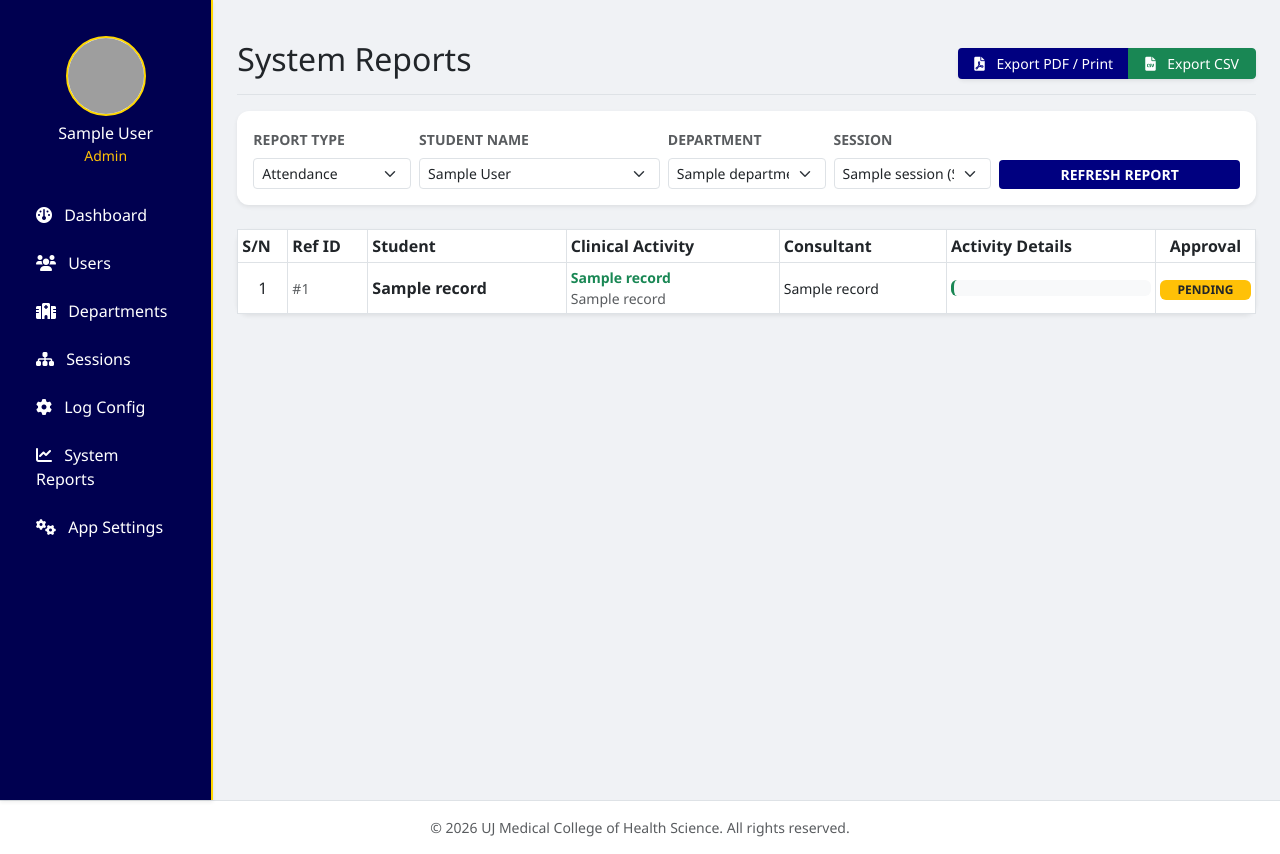
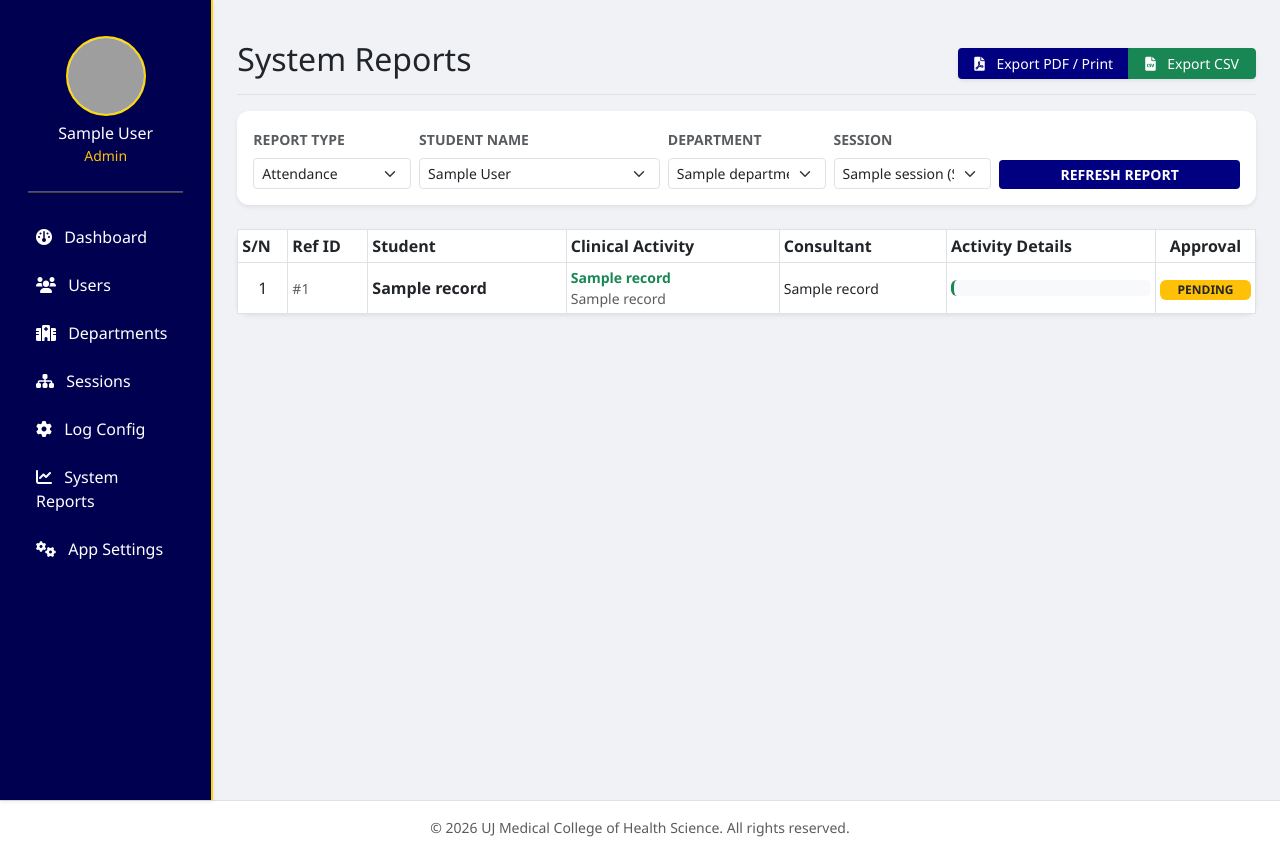
Before and after one commit to kodenyen/ujlogsys, a PHP site: template views/admin/reports.php in a window 1280 px wide. Shown: the part 59-913 px from the top of the page. Run offline with PHP 8.4, Linux system fonts and the light colour scheme; the visitor is signed in with stand-in values (Sample User, id 1); the template is opened without the code that fills it: most values are stand-ins (such as "Sample title", 1, 10 or a date in 2020); data that the repository does not hold is empty; some libraries are stand-ins or nearby versions; grey boxes are pictures that could not be loaded.

Commit message:
UI: Added a line divider in the sidebar profile section.

```diff
--- a/views/layouts/sidebar.php
+++ b/views/layouts/sidebar.php
@@ -11,6 +11,8 @@
             <h6 class="text-white mb-0"><?= $_SESSION['full_name'] ?? 'User' ?></h6>
             <small class="text-warning"><?= $_SESSION['role'] ?? '' ?></small>
         </div>
+
+        <hr class="mx-3" style="background-color: var(--secondary-gold); height: 2px; opacity: 0.3; margin-top: 0; margin-bottom: 20px;">
 
         <ul class="nav flex-column">
             <?php if ($_SESSION['role'] === 'Admin'): ?>
```
Also changed, not shown: public/uploads/user_1773831589_koden passporrt.jpg (added).
